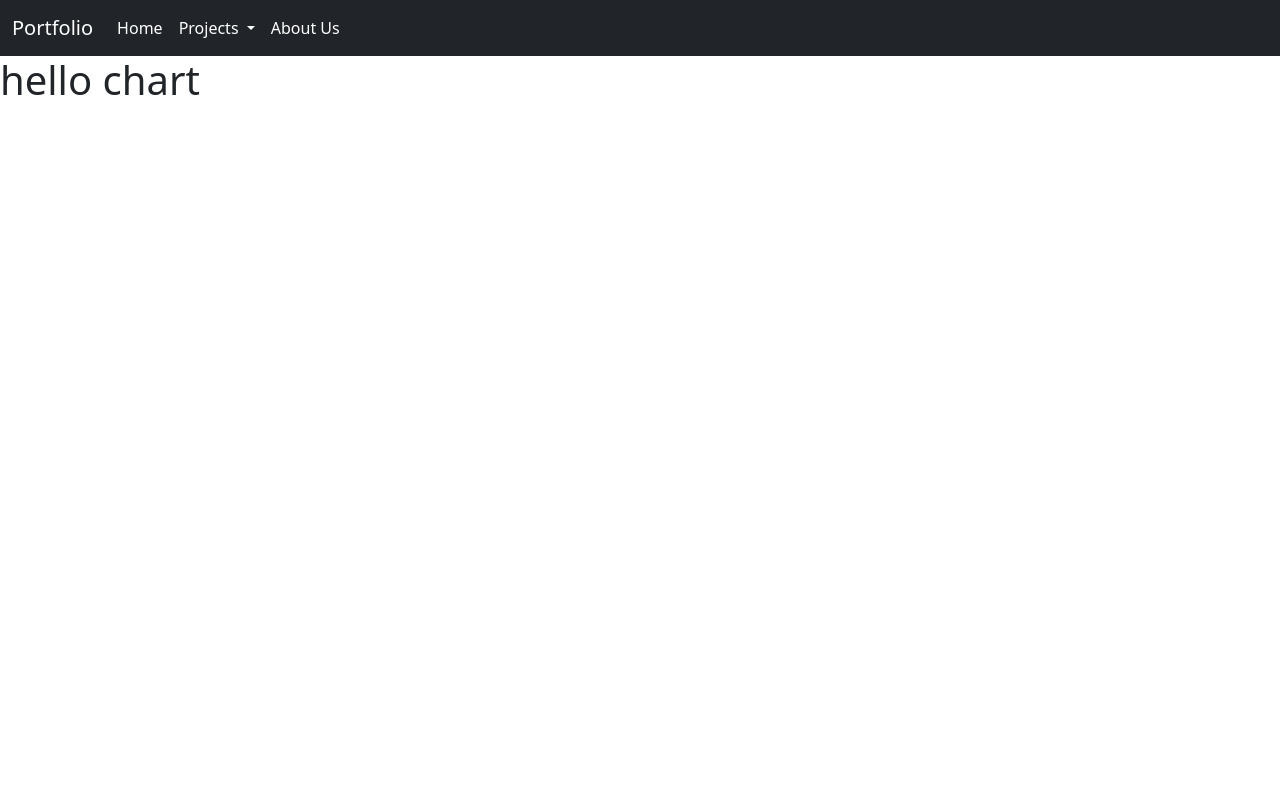
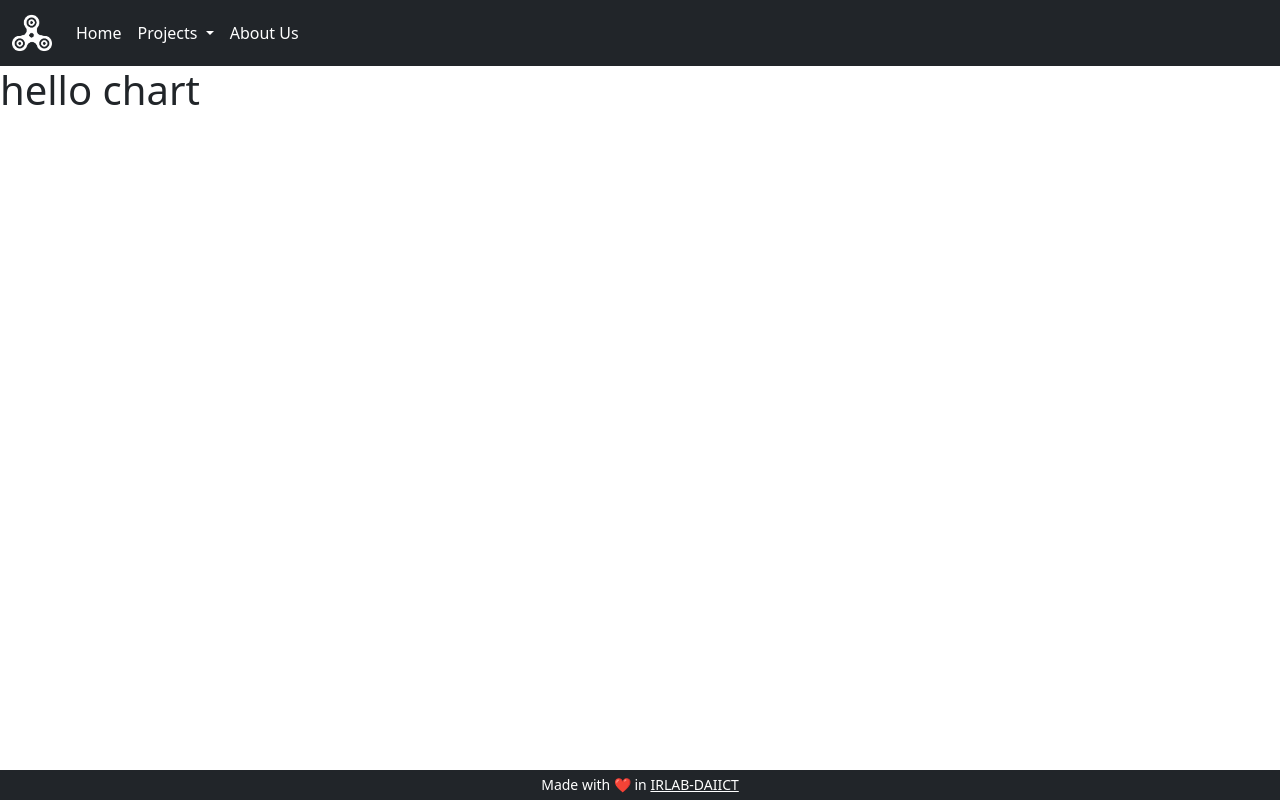
Before and after one commit to cmdev007/Power-Utilisaton-Prediction, a Django app: page /charts in a window 1280 px wide. Run offline with Django 3.2, Linux system fonts and the light colour scheme; some libraries are stand-ins or nearby versions.

Commit message:
MAIN-FRONT: added footer and logo

```diff
--- a/templates/index.html
+++ b/templates/index.html
@@ -1,6 +1,7 @@
 <!doctype html>
 <html lang="en">
   <head>
+    <link rel="icon" href="static/img/fidgetlogo.png">
     <!-- Required meta tags -->
     <meta charset="utf-8">
     <meta name="viewport" content="width=device-width, initial-scale=1">
@@ -8,14 +9,27 @@
     <!-- Bootstrap CSS -->
     <link href="https://cdn.jsdelivr.net/npm/bootstrap@5.0.1/dist/css/bootstrap.min.css" rel="stylesheet" integrity="sha384-+0n0xVW2eSR5OomGNYDnhzAbDsOXxcvSN1TPprVMTNDbiYZCxYbOOl7+AMvyTG2x" crossorigin="anonymous">
     <script src="https://cdn.jsdelivr.net/npm/chart.js@3.3.2/dist/chart.min.js"></script>
-    <title>{% block title%}{% endblock title%} | Project Portfolio</title>
+    <title>{% block title%}{% endblock title%} | Project Fidget</title>
+    <style>
+    .footer {
+  background-color: rgba(33,37,41,1);
+  position:fixed;
+   bottom:0;
+   width:100%;
+   height:30px;
+   color:white;  /* Height of the footer */
+}
+
+
+
+    </style>
   </head>
   <body>
   <script src="https://cdnjs.cloudflare.com/ajax/libs/jquery/3.3.1/jquery.min.js"></script>
     <script src="https://cdnjs.cloudflare.com/ajax/libs/popper.js/1.12.9/umd/popper.min.js"></script>
     <nav class="navbar navbar-expand-lg navbar-dark bg-dark">
   <div class="container-fluid">
-    <a class="navbar-brand" href="/">Portfolio</a>
+    <a class="navbar-brand" href="/"><img src="static/img/fidget.png" height="40px"></img></a>
     <button class="navbar-toggler" type="button" data-bs-toggle="collapse" data-bs-target="#navbarSupportedContent" aria-controls="navbarSupportedContent" aria-expanded="false" aria-label="Toggle navigation">
       <span class="navbar-toggler-icon"></span>
     </button>
@@ -54,4 +68,11 @@
     <script src="https://cdn.jsdelivr.net/npm/bootstrap@5.0.1/dist/js/bootstrap.min.js" integrity="sha384-Atwg2Pkwv9vp0ygtn1JAojH0nYbwNJLPhwyoVbhoPwBhjQPR5VtM2+xf0Uwh9KtT" crossorigin="anonymous"></script>
     -->
   </body>
+  <!-- Footer -->
+<footer class="text-center footer text-faded py-1" >
+    <div class="container">
+        <p class="m-0 small">Made with ❤️ in <a href="http://irlab.daiict.ac.in/" style="color:white">IRLAB-DAIICT</a></p>
+    </div>
+</footer>
+<!-- Footer -->
 </html>
```
